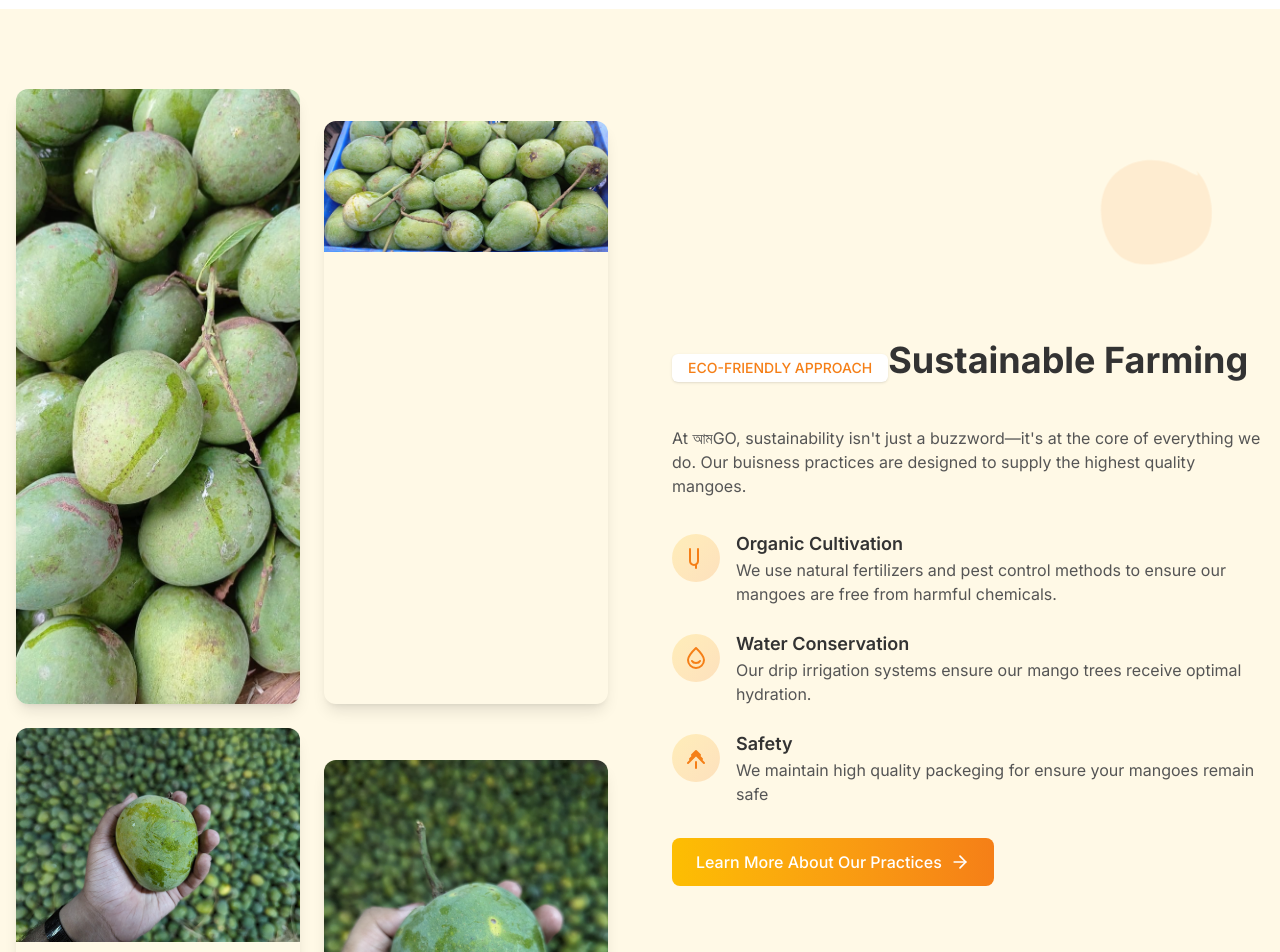
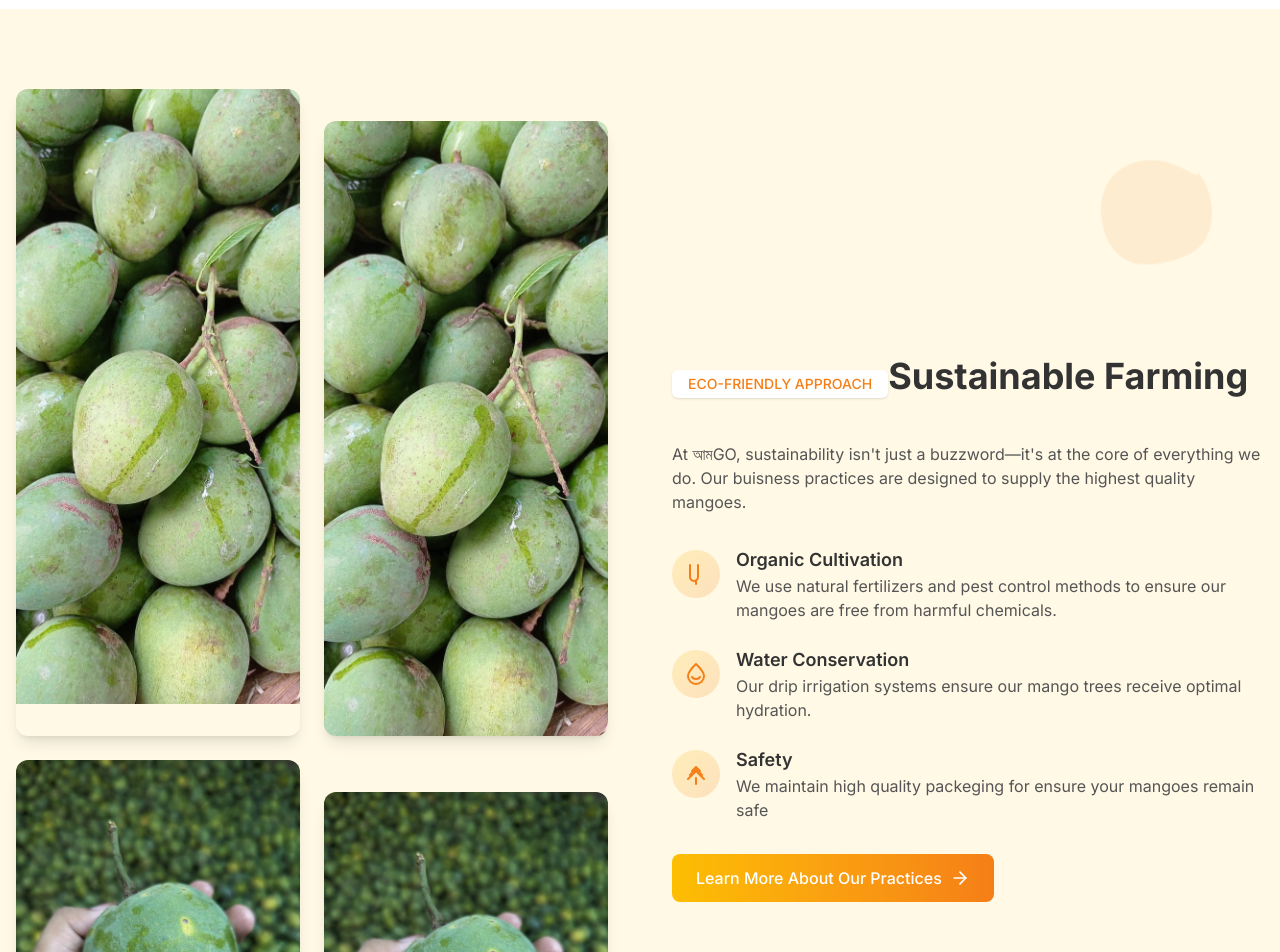
Before and after one commit to Xantonozar/aamgo, a Next.js app: page /about in a window 1280 px wide. Shown: the part 2880-3832 px from the top of the page. Built offline with nearby package versions, Linux system fonts and the light colour scheme.

Commit message:
Update page.js

```diff
--- a/app/about/page.js
+++ b/app/about/page.js
@@ -708,7 +708,7 @@ export default function AboutPage() {
                 <div className="rounded-xl overflow-hidden shadow-lg hover:shadow-2xl transition-all duration-500 transform hover:scale-105 mt-8 group">
                   <div className="relative overflow-hidden">
                     <img
-                      src="/mangoes/gopal2.jpg"
+                      src="/mangoes/gopal3.jpg"
                       alt="Organic mangoes"
                       className="w-full h-full object-cover transition-transform duration-700 group-hover:scale-110"
                     />
@@ -724,7 +724,7 @@ export default function AboutPage() {
                 <div className="rounded-xl overflow-hidden shadow-lg hover:shadow-2xl transition-all duration-500 transform hover:scale-105 group">
                   <div className="relative overflow-hidden">
                     <img
-                      src="/mangoes/himsagar1.jpg"
+                      src="/mangoes/himsagar2.jpg"
                       alt="Mango harvest"
                       className="w-full h-full object-cover transition-transform duration-700 group-hover:scale-110"
                     />
```
